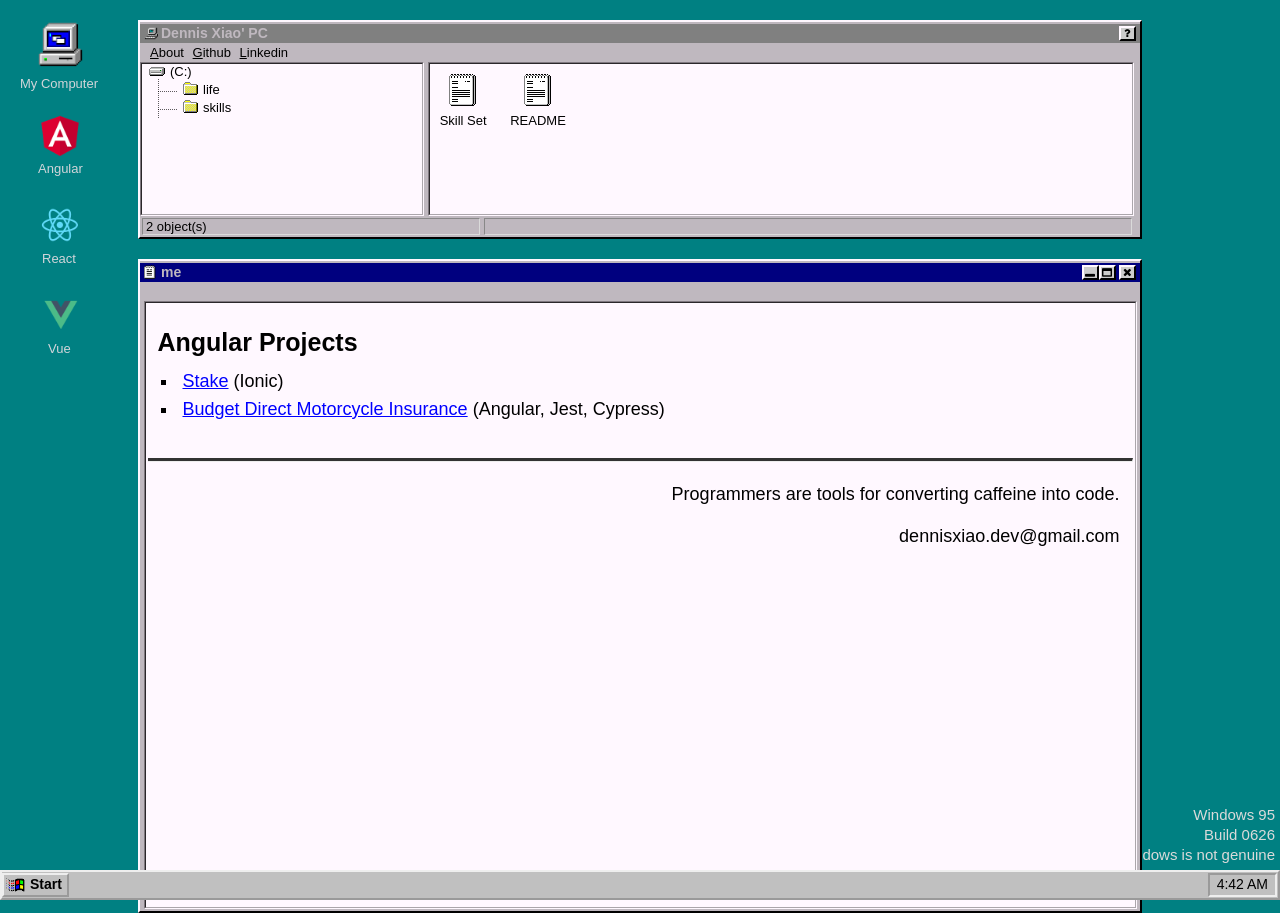
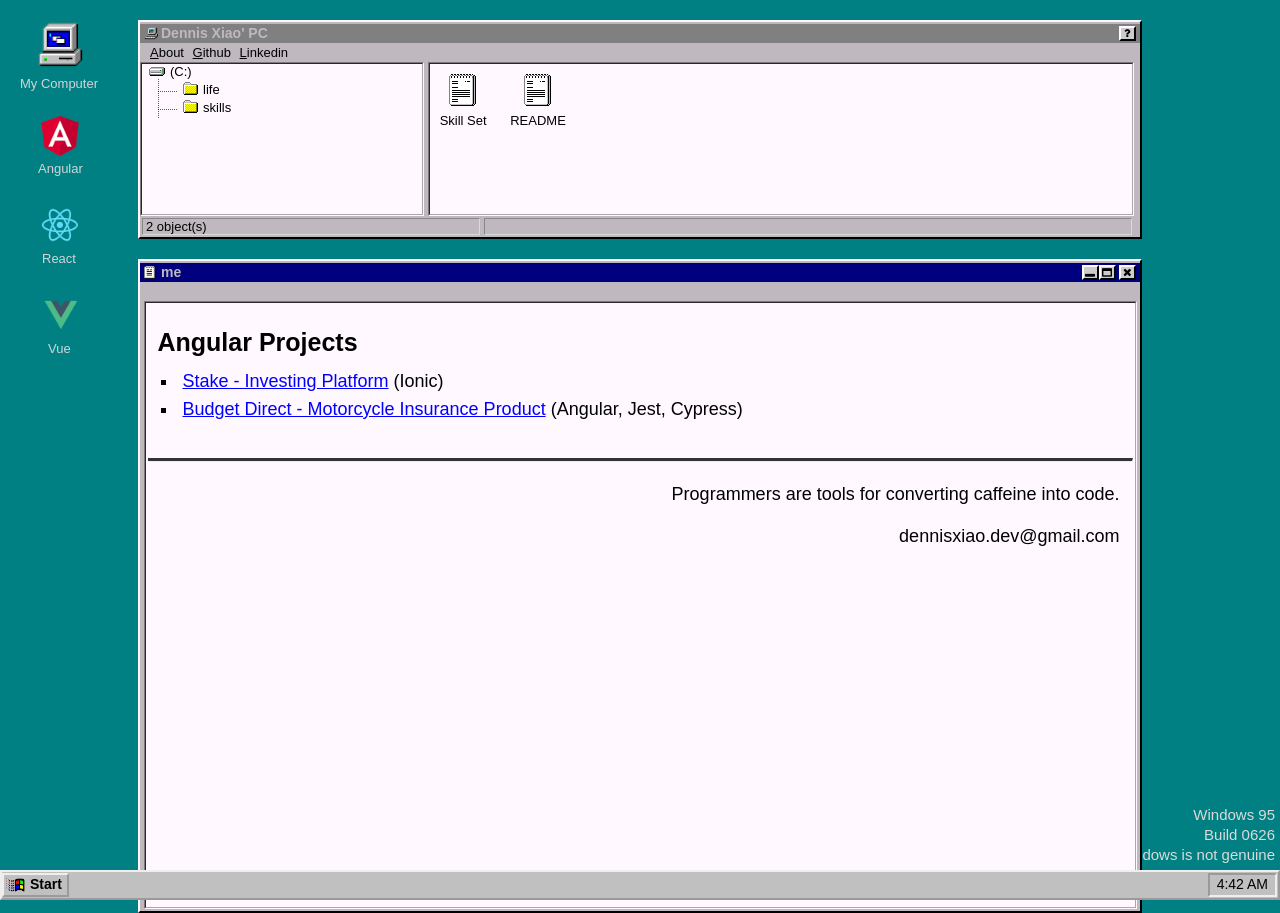
Before and after one commit to dennisXZX/dennisxzx.github.io, a Jekyll site: the page built from desktop/angular.md, in a window 1280 px wide. Built offline with Jekyll 4.4.1, drawn with Linux system fonts in a browser that asks for light colours.

Commit message:
Update project descriptions in angular.md

```diff
--- a/desktop/angular.md
+++ b/desktop/angular.md
@@ -7,9 +7,9 @@ title: me
 
 <ul class="project-list">
     <li>
-        <a href="https://www.stake.com.au/" target="_blank">Stake</a> (Ionic)
+        <a href="https://www.stake.com.au/" target="_blank">Stake - Investing Platform</a> (Ionic)
     </li>
     <li>
-        <a href="https://www.budgetdirect.com.au/motorcycle-insurance.html" target="_blank">Budget Direct Motorcycle Insurance</a> (Angular, Jest, Cypress)
+        <a href="https://www.budgetdirect.com.au/motorcycle-insurance.html" target="_blank">Budget Direct - Motorcycle Insurance Product</a> (Angular, Jest, Cypress)
     </li>
 </ul>
```
